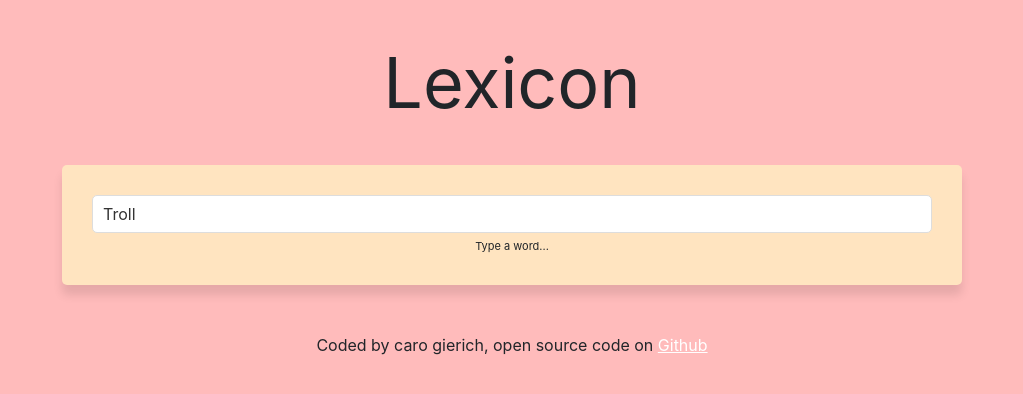
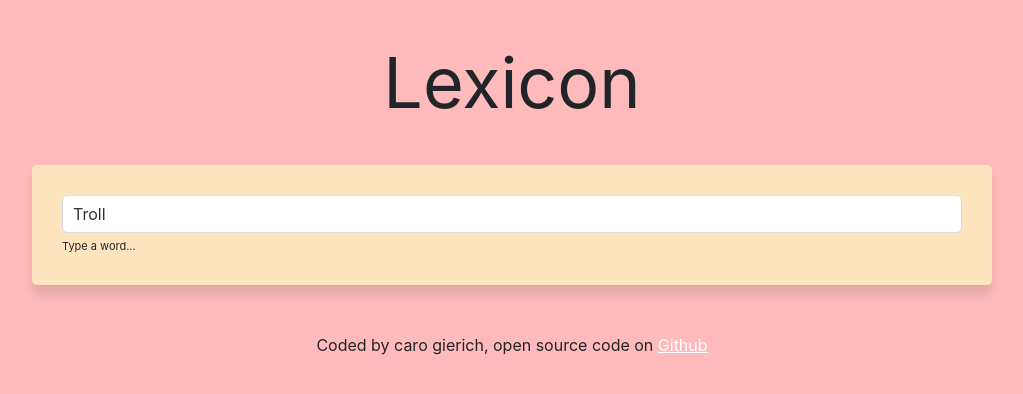
Before and after one commit to OlgaMilemis/dictionary, a React (Create React App) app: page / in a window 1280 px wide. Shown: the top 394 px of the page, without its empty margins (128-1151 px from the left). Built offline with nearby package versions, Linux system fonts and the light colour scheme; no server answers.

Commit message:
updated Lexicon.css

```diff
--- a/src/App.css
+++ b/src/App.css
@@ -9,9 +9,6 @@ a {
   margin: 0 auto;
 }
 
-.App main {
-  text-align: center;
-}
 .App-header {
   margin: 30px 0;
   font-size: 70px;
--- a/src/Lexicon.css
+++ b/src/Lexicon.css
@@ -8,11 +8,11 @@
   margin-bottom: 20px;
 }
 .Lexicon section {
-  margin: 30px;
   background: #ffe4c0;
   padding: 30px;
   border-radius: 5px;
   box-shadow: 0 10px 10px rgb(0 0 0/10%);
+  margin: 20px 0;
 }
 
 .Lexicon input {
```
